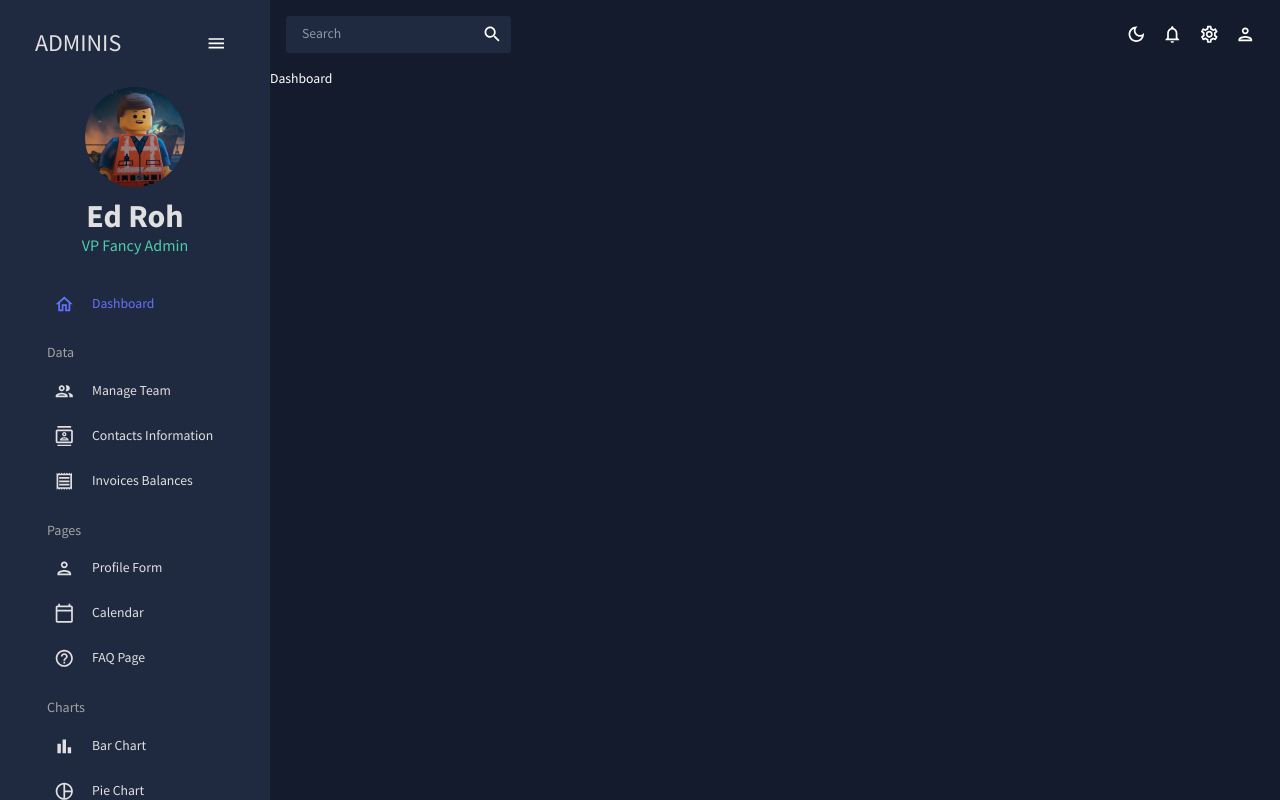
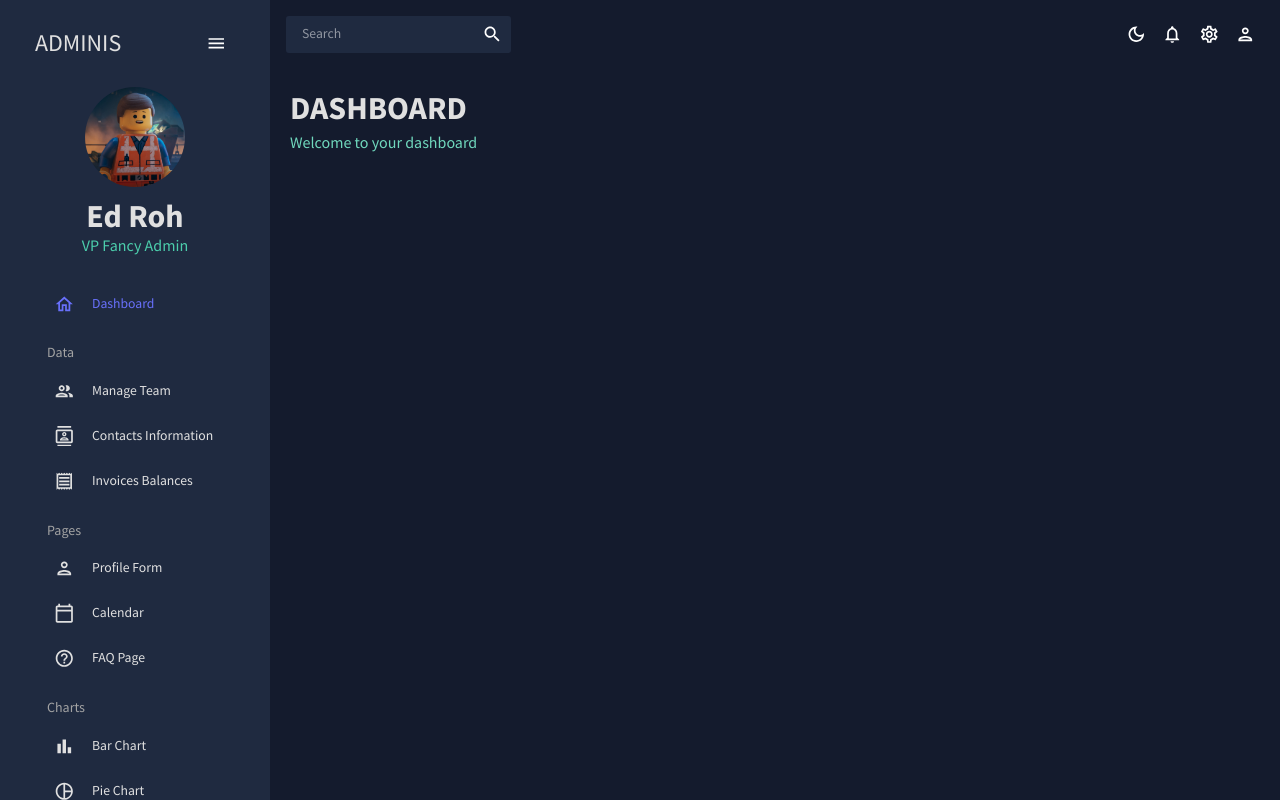
Before and after one commit to aaparcedo/dashboard, a React (Create React App) app: page / in a window 1280 px wide. Built offline with nearby package versions, Linux system fonts and the light colour scheme; a web font is replaced by a local one.

Commit message:
add header component to dashboard

```diff
--- /dev/null
+++ b/src/components/Header.jsx
@@ -0,0 +1,22 @@
+import { Typography, Box, useTheme } from "@mui/material";
+import { tokens } from "../theme";
+
+const Header = ({ title, subtitle }) => {
+  const theme = useTheme();
+  const colors = tokens(theme.palette.mode);
+  return (
+    <Box mb="30px">
+      <Typography
+        variant="h2"
+        color={colors.grey[100]}
+        fontWeight="bold"
+        sx={{ mb: "5px" }}
+      >
+        {title}
+      </Typography>
+      <Typography variant="h5" color={colors.greenAccent[400]}>{subtitle}</Typography>
+    </Box>
+  );
+};
+
+export default Header;
--- a/src/scenes/dashboard/index.jsx
+++ b/src/scenes/dashboard/index.jsx
@@ -1,5 +1,14 @@
+import { Box } from "@mui/material";
+import Header from "../../components/Header";
+
 const Dashboard = () => {
-    return <div>Dashboard</div>
-}
+  return (
+    <Box m="20px">
+      <Box>
+        <Header title="DASHBOARD" subtitle="Welcome to your dashboard" />
+      </Box>
+    </Box>
+  );
+};
 
 export default Dashboard;
```
